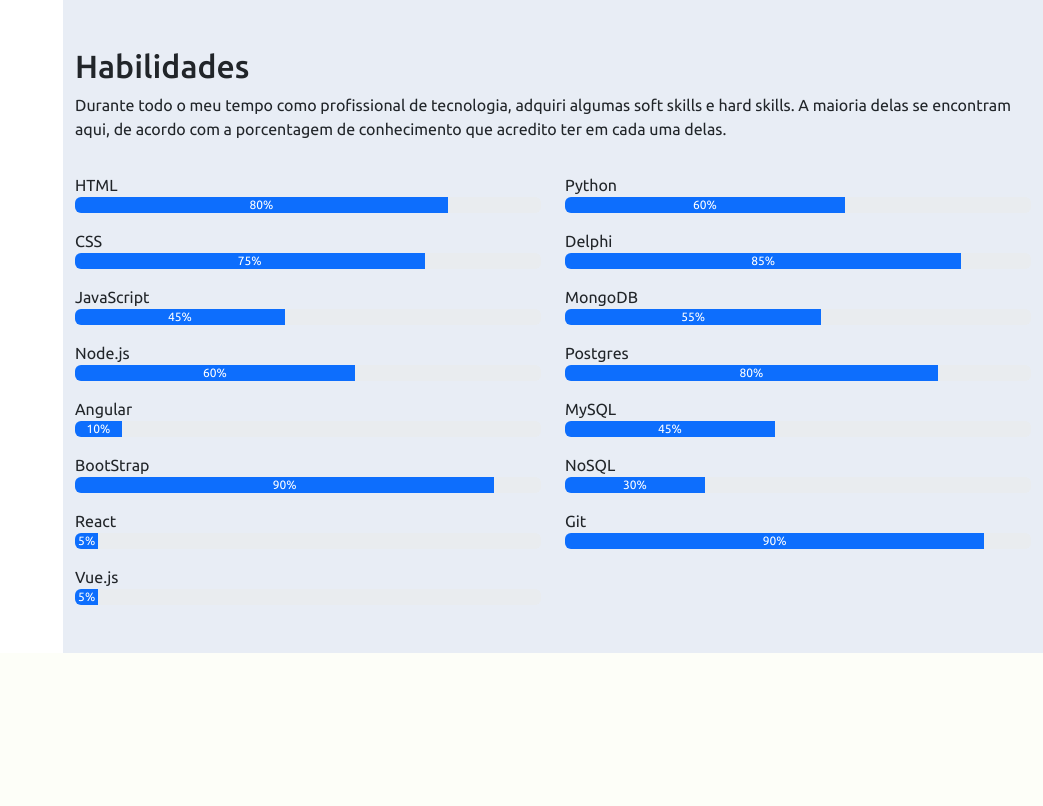
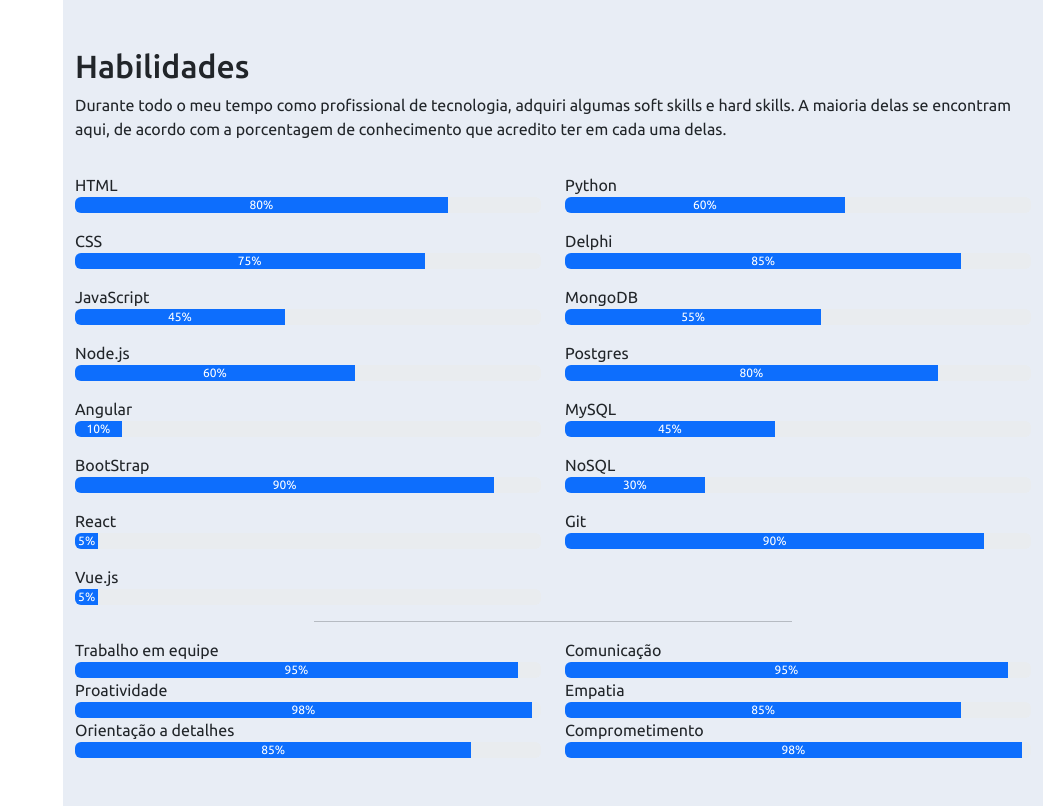
Before and after one commit to koreab00/Portif-lio---Paulo-Alhadef, a Flask app: page / in a window 1280 px wide. Shown: the part 1450-2256 px from the top of the page, without its empty margins (237-1280 px from the left). Before the commit the page ends 2103 px from the top, so only its background shows below. Run offline with Flask 2, Linux system fonts and the light colour scheme; some libraries are stand-ins or nearby versions.

Commit message:
habilidades e função esconder navbar

```diff
--- a/static/script.js
+++ b/static/script.js
@@ -9,3 +9,16 @@ menuMobile.addEventListener('click', () => {
         : menuMobile.classList.replace("bi-x", "bi-list");
     body.classList.toggle("menu-nav-active");
 });
+
+/* Fecha o menu quando clicar em algum item, e muda o ícone para list */
+
+const navItem = document.querySelectorAll('.nav-item')
+
+navItem.forEach(item => {
+    item.addEventListener("click", () =>{
+        if (body.classList.contains("menu-nav-active")){
+            body.classList.remove("menu-nav-active")
+            menuMobile.classList.replace("bi-x", "bi-list");
+        }
+    })
+})
--- a/templates/index.html
+++ b/templates/index.html
@@ -271,9 +271,65 @@
                     </div>
                 </div>
 
+                <hr class="w-50 me-auto ms-auto">
+
+                <div class="row">
+                    <div class="col-md-6">
+                        <p class="md-3 mb-0">Trabalho em equipe</p>
+                        <div class="progress">
+                            <div class="progress-bar" data-anime="left"
+                            role="progressbar" style="width: 95%;"
+                            aria-valuenow="95" aria-valuemin="0"
+                            aria-valuemax="100">95%</div>
+                        </div>
+
+                        <p class="md-3 mb-0">Proatividade</p>
+                        <div class="progress">
+                            <div class="progress-bar" data-anime="left"
+                            role="progressbar" style="width: 98%;"
+                            aria-valuenow="98" aria-valuemin="0"
+                            aria-valuemax="100">98%</div>
+                        </div>
+
+                        <p class="md-3 mb-0">Orientação a detalhes</p>
+                        <div class="progress">
+                            <div class="progress-bar" data-anime="left"
+                            role="progressbar" style="width: 85%;"
+                            aria-valuenow="85" aria-valuemin="0"
+                            aria-valuemax="100">85%</div>
+                        </div>
+                    </div>
+                    <div class="col-md-6">
+                    <p class="md-3 mb-0">Comunicação</p>
+                    <div class="progress">
+                        <div class="progress-bar" data-anime="left"
+                        role="progressbar" style="width: 95%;"
+                        aria-valuenow="95" aria-valuemin="0"
+                        aria-valuemax="100">95%</div>
+                    </div>
+
+                    <p class="md-3 mb-0">Empatia</p>
+                    <div class="progress">
+                        <div class="progress-bar" data-anime="left"
+                        role="progressbar" style="width: 85%;"
+                        aria-valuenow="85" aria-valuemin="0"
+                        aria-valuemax="100">85%</div>
+                    </div>
+
+                    <p class="md-3 mb-0">Comprometimento</p>
+                    <div class="progress">
+                        <div class="progress-bar" data-anime="left"
+                        role="progressbar" style="width: 98%;"
+                        aria-valuenow="98" aria-valuemin="0"
+                        aria-valuemax="100">98%</div>
+                    </div>
+
+                    </div>
+                </div>
             </div>
 
         </section>
+        <p></p>
 
     </main>
 
```
